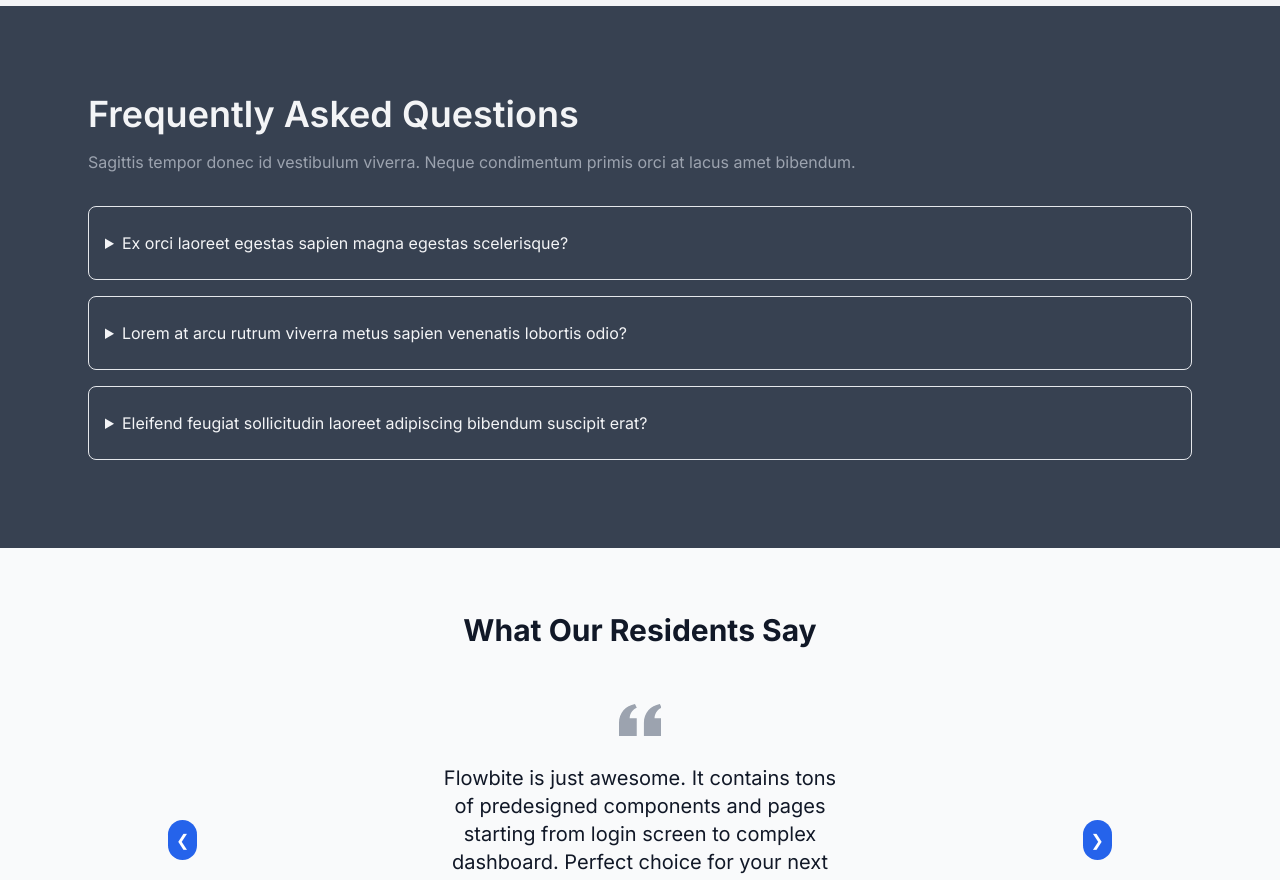
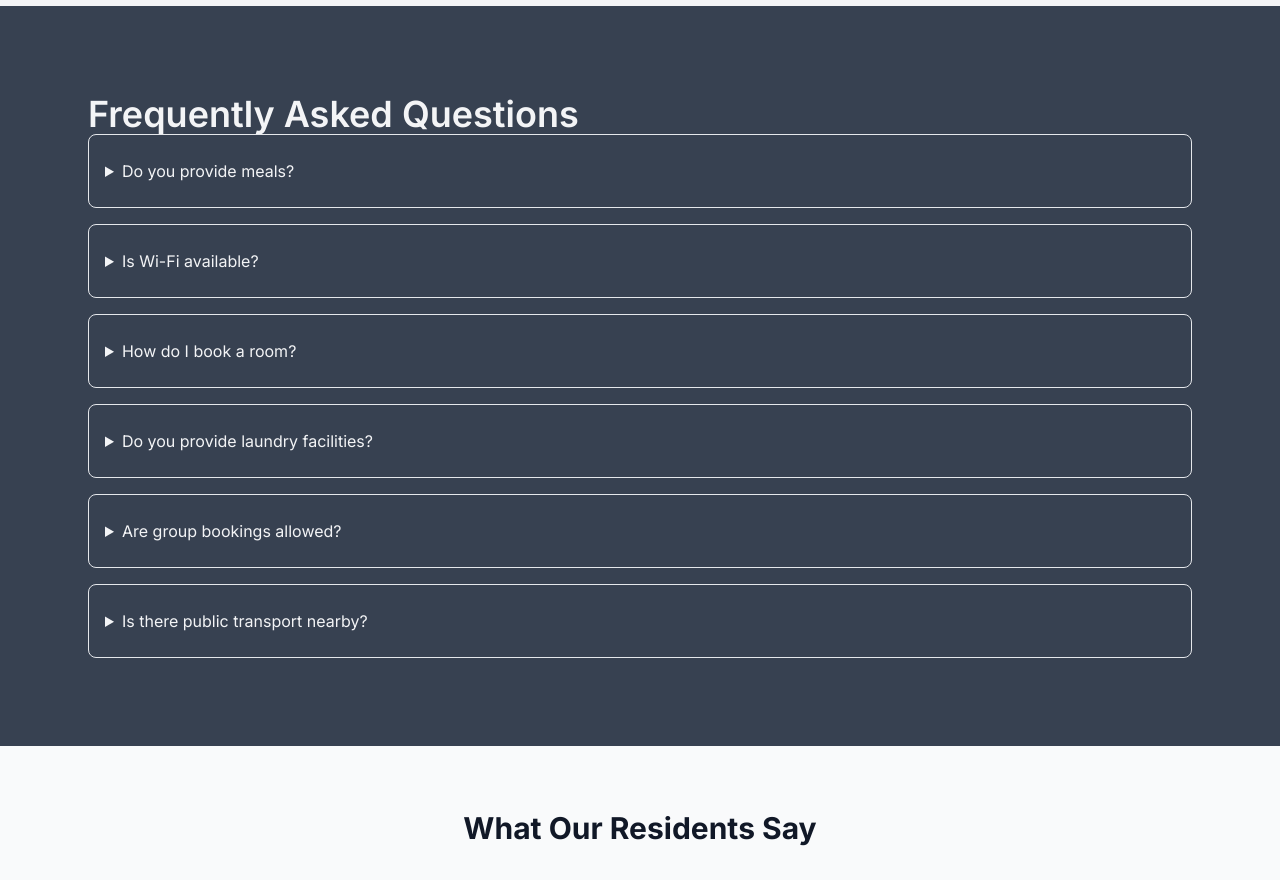
Before and after one commit to arunnishad1/hostel_websites, a React (Vite) app in the folder frontend/: page / in a window 1280 px wide. Shown: the part 1880-2760 px from the top of the page. Built offline with nearby package versions, Linux system fonts and the light colour scheme.

Commit message:
Home.jsx

```diff
--- a/frontend/src/components/Home.jsx
+++ b/frontend/src/components/Home.jsx
@@ -14,19 +14,30 @@ const Home = () => {
 <section className="bg-gray-700 dark:bg-gray-100 text-gray-100 dark:text-gray-800 p-14">
 	<div className="container flex flex-col justify-center px-4 py-8 mx-auto md:p-8">
 		<h2 className="text-2xl font-semibold sm:text-4xl">Frequently Asked Questions</h2>
-		<p className="mt-4 mb-8 text-gray-400 dark:text-gray-600">Sagittis tempor donec id vestibulum viverra. Neque condimentum primis orci at lacus amet bibendum.</p>
 		<div className="space-y-4">
 			<details className="w-full border rounded-lg">
-				<summary className="px-4 py-6 focus:outline-none focus-visible:ring-violet-400 focus-visible:dark:ring-violet-600 hover:cursor-pointer">Ex orci laoreet egestas sapien magna egestas scelerisque?</summary>
-				<p className="px-4 py-6 pt-0 ml-4 -mt-4 text-gray-400 dark:text-gray-600">Lectus iaculis orci metus vitae ligula dictum per. Nisl per nullam taciti at adipiscing est. </p>
+				<summary className="px-4 py-6 focus:outline-none focus-visible:ring-violet-400 focus-visible:dark:ring-violet-600 hover:cursor-pointer">Do you provide meals?</summary>
+				<p className="px-4 py-6 pt-0 ml-4 -mt-4 text-gray-400 dark:text-gray-600">We offer complimentary breakfast and have a shared kitchen for self-cooking. </p>
 			</details>
 			<details className="w-full border rounded-lg">
-				<summary className="px-4 py-6 focus:outline-none focus-visible:ring-violet-400 focus-visible:dark:ring-violet-600 hover:cursor-pointer">Lorem at arcu rutrum viverra metus sapien venenatis lobortis odio?</summary>
-				<p className="px-4 py-6 pt-0 ml-4 -mt-4 text-gray-400 dark:text-gray-600">Tincidunt ut hac condimentum rhoncus phasellus nostra. Magna porttitor egestas tincidunt neque vehicula potenti. </p>
+				<summary className="px-4 py-6 focus:outline-none focus-visible:ring-violet-400 focus-visible:dark:ring-violet-600 hover:cursor-pointer">Is Wi-Fi available?</summary>
+				<p className="px-4 py-6 pt-0 ml-4 -mt-4 text-gray-400 dark:text-gray-600">Yes, free high-speed Wi-Fi is available throughout the hostel. </p>
 			</details>
 			<details className="w-full border rounded-lg">
-				<summary className="px-4 py-6 focus:outline-none focus-visible:ring-violet-400 focus-visible:dark:ring-violet-600 hover:cursor-pointer">Eleifend feugiat sollicitudin laoreet adipiscing bibendum suscipit erat?</summary>
-				<p className="px-4 py-6 pt-0 ml-4 -mt-4 text-gray-400 dark:text-gray-600">Justo libero tellus integer tincidunt justo semper consequat venenatis aliquet imperdiet. Ultricies urna proin fusce nulla pretium sodales vel magna et massa euismod vulputate sed. </p>
+				<summary className="px-4 py-6 focus:outline-none focus-visible:ring-violet-400 focus-visible:dark:ring-violet-600 hover:cursor-pointer">How do I book a room?</summary>
+				<p className="px-4 py-6 pt-0 ml-4 -mt-4 text-gray-400 dark:text-gray-600">You can book a room online through our booking page. </p>
+			</details>
+			<details className="w-full border rounded-lg">
+				<summary className="px-4 py-6 focus:outline-none focus-visible:ring-violet-400 focus-visible:dark:ring-violet-600 hover:cursor-pointer">Do you provide laundry facilities?</summary>
+				<p className="px-4 py-6 pt-0 ml-4 -mt-4 text-gray-400 dark:text-gray-600">Yes, we have self-service laundry facilities for guests. </p>
+			</details>
+			<details className="w-full border rounded-lg">
+				<summary className="px-4 py-6 focus:outline-none focus-visible:ring-violet-400 focus-visible:dark:ring-violet-600 hover:cursor-pointer">Are group bookings allowed?</summary>
+				<p className="px-4 py-6 pt-0 ml-4 -mt-4 text-gray-400 dark:text-gray-600">Yes, we accommodate group bookings; contact us for special arrangements. </p>
+			</details>
+			<details className="w-full border rounded-lg">
+				<summary className="px-4 py-6 focus:outline-none focus-visible:ring-violet-400 focus-visible:dark:ring-violet-600 hover:cursor-pointer">Is there public transport nearby?</summary>
+				<p className="px-4 py-6 pt-0 ml-4 -mt-4 text-gray-400 dark:text-gray-600">Yes, we are well-connected by buses and trains. </p>
 			</details>
 		</div>
 	</div>
```
